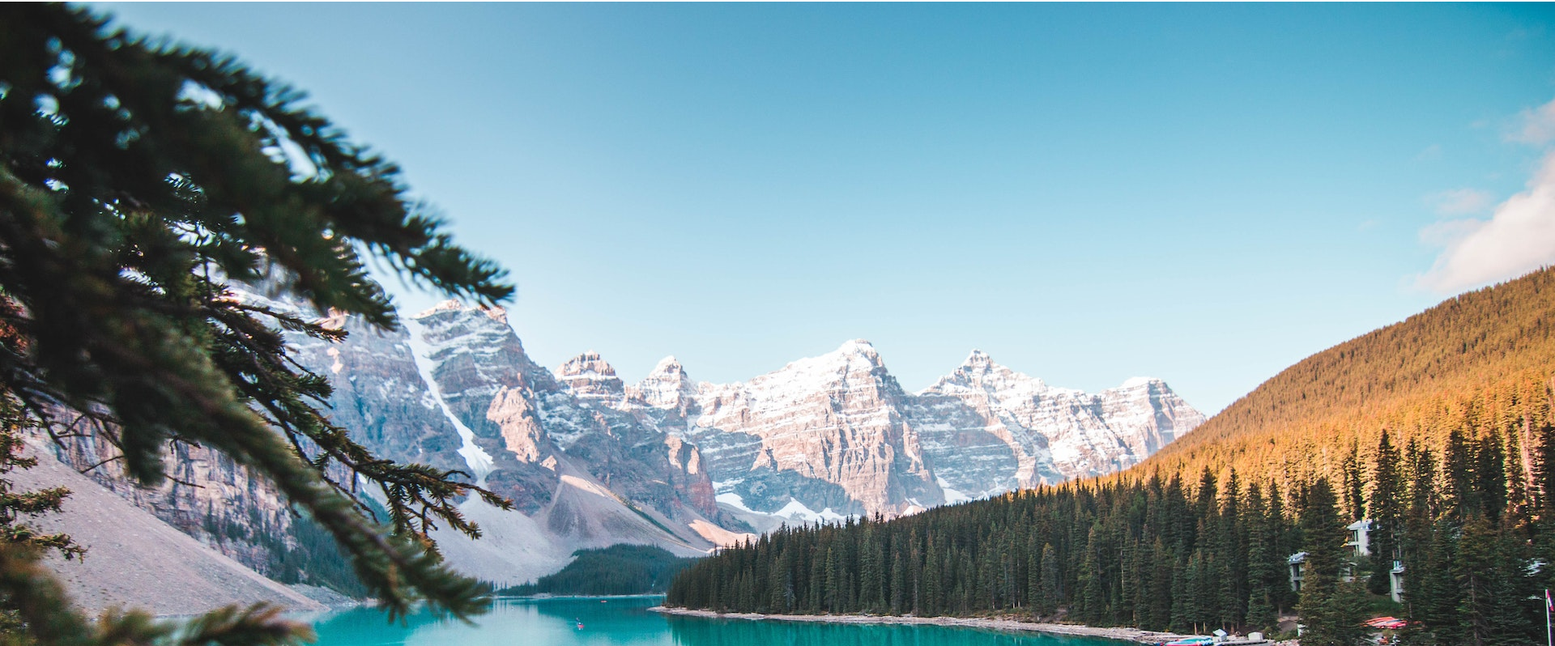
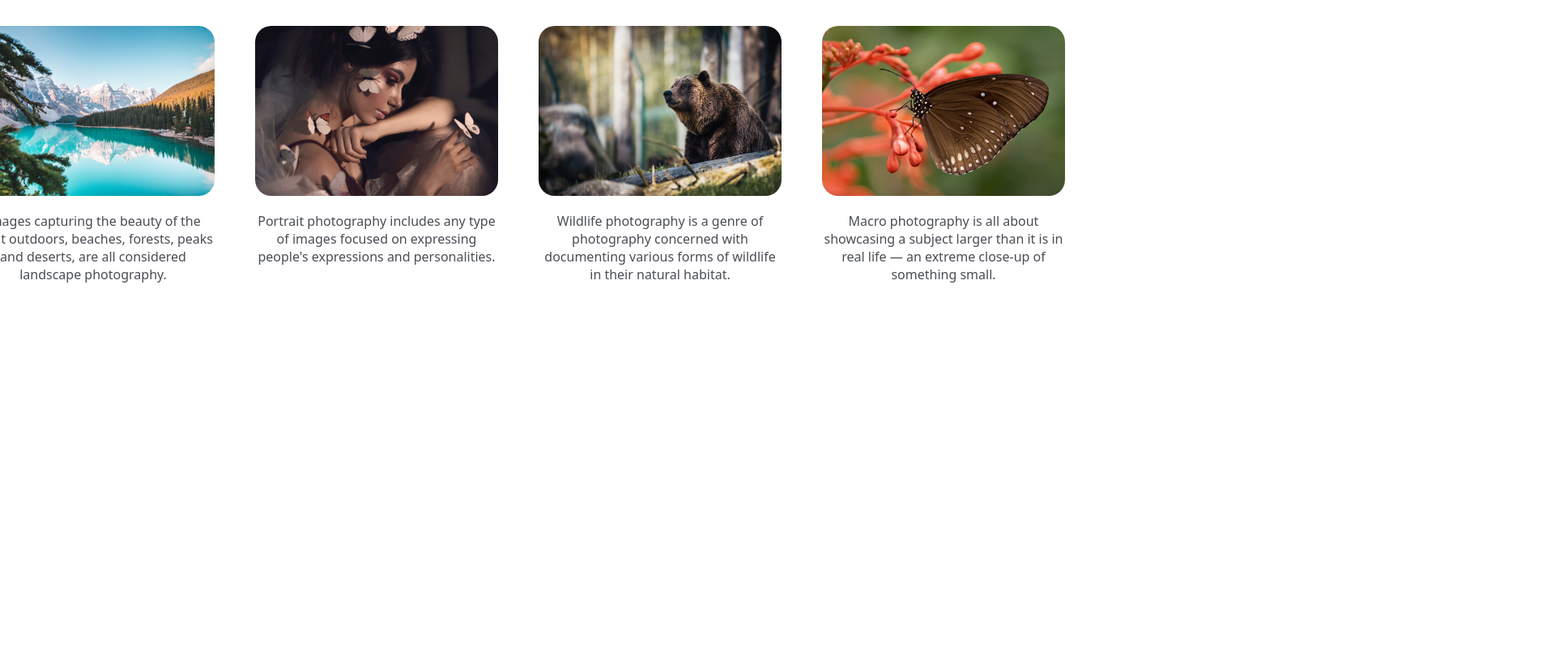
Before and after one commit to rzv12-09/odin-project, a plain HTML site: page index.html in a window 1280 px wide. Shown: the part 670-1468 px from the top of the page at 81% size, 1920 px wide, since content can reach past the window. After the commit the page ends 1120 px from the top, so only its background shows below. Drawn offline with Linux system fonts and the light colour scheme.

Commit message:
Style the photography types section

```diff
--- a/index.html
+++ b/index.html
@@ -28,20 +28,20 @@
   </div>
   <div class="inftitle">Discover every type of photography.</div>
   <div class="ptypes">
-    <div class="landscape">
-      <img src="images/landscape.jpg" alt="A mountain landscape with a lake">
+    <div class="photo">
+      <img class="timg" src="images/landscape.jpg" alt="A mountain landscape with a lake">
       <div class="text">Images capturing the beauty of the great outdoors, beaches, forests, peaks and deserts, are all considered landscape photography.</div>
     </div>
-    <div class="portrait">
-      <img src="images/portrait.jpg" alt="A portrait with a woman">
+    <div class="photo">
+      <img class="timg" src="images/portrait.jpg" alt="A portrait with a woman">
       <div class="text">Portrait photography includes any type of images focused on expressing people's expressions and personalities.</div>
     </div>
-    <div class="wildlife">
-      <img src="images/wildlife.jpg" alt="A photo with a bear in the woods">
+    <div class="photo">
+      <img class="timg" src="images/wildlife.jpg" alt="A photo with a bear in the woods">
       <div class="text">Wildlife photography is a genre of photography concerned with documenting various forms of wildlife in their natural habitat.</div>
     </div>
-    <div class="macro">
-      <img src="images/macro.jpg" alt="A close macro shot">
+    <div class="photo">
+      <img class="timg" src="images/macro2.jpg" alt="A close macro shot">
       <div class="text">Macro photography is all about showcasing a subject larger than it is in real life — an extreme close-up of something small.</div>
     </div>
   </div>
--- a/style.css
+++ b/style.css
@@ -100,6 +100,40 @@ a {
   font-size: 36px;
   font-weight:1000;
   color: #1F2937;
-  margin-top: 30px;
+  margin-top: 40px;
   margin-bottom:20px;
 }
+
+.ptypes {
+  display: flex;
+  justify-content: center;
+  margin-left:100px;
+  margin-right:100px ;
+  margin-top:20px;
+  margin-bottom:100px ;
+  gap: 50px;
+  align-items: baseline;
+}
+
+.photo {
+  flex: 1 1 auto;
+  display:flex;
+  flex-flow:row wrap;
+  justify-content: stretch;
+  row-gap: 20px;
+  width:300px;
+
+}
+
+.timg {
+  width: 300px;
+  height: 210px;
+  border-radius:20px;
+}
+
+.text {
+  text-align: center;
+  width:300px;
+  color: #494d54;
+
+}
```
Also changed, not shown: images/macro2.jpg (added).
